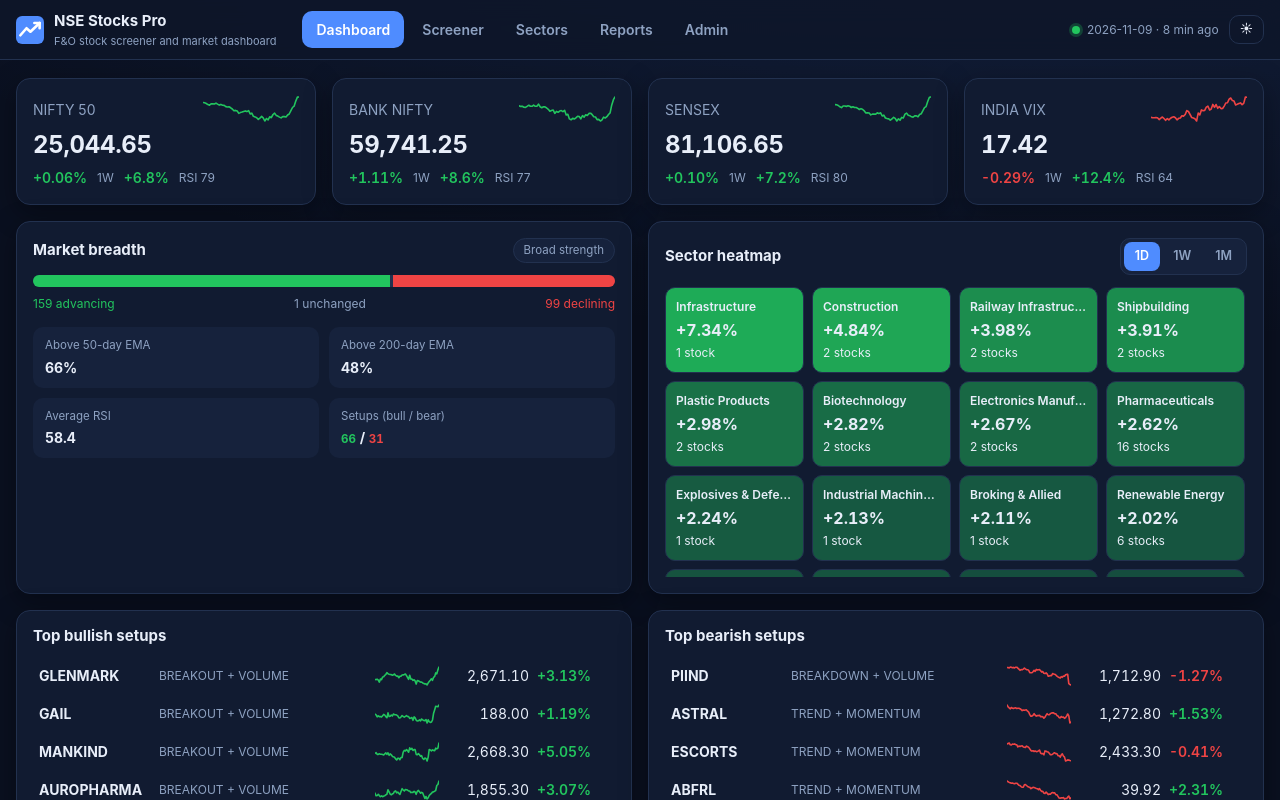
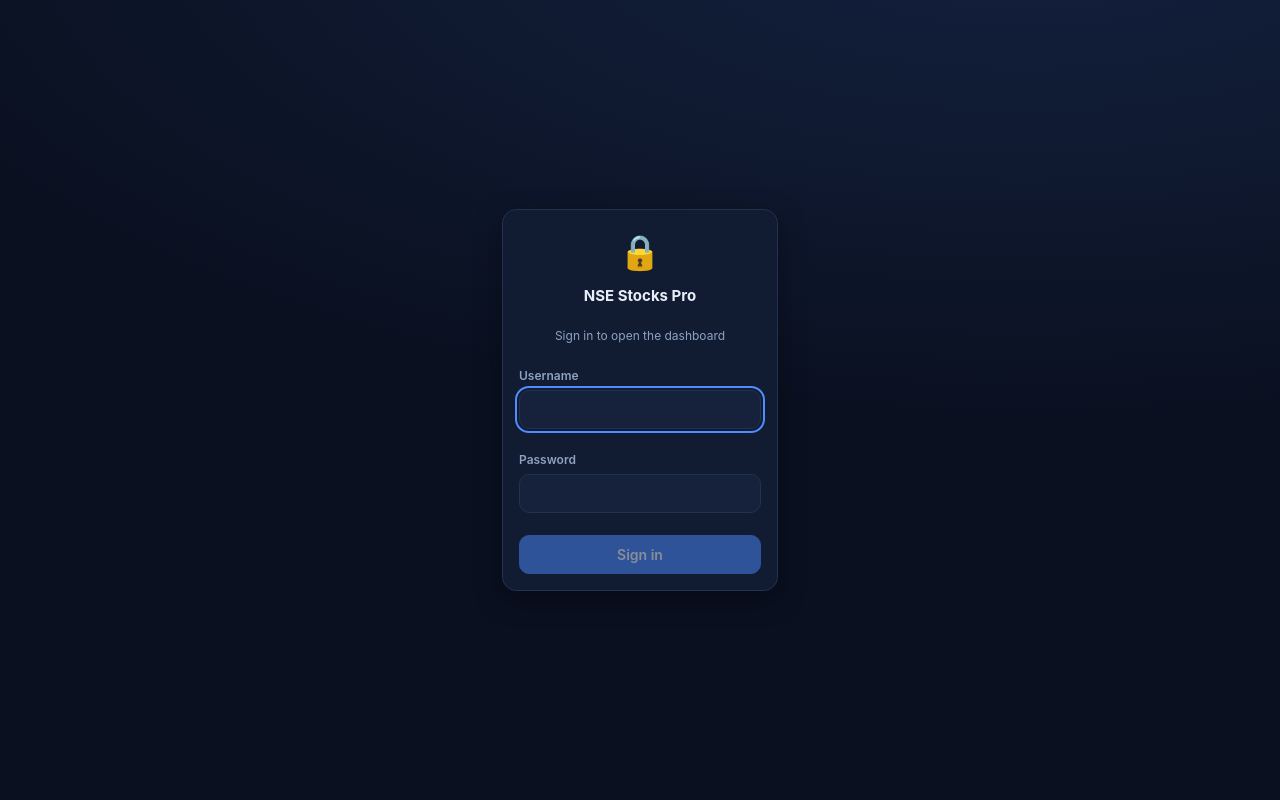
Before and after one commit to vishu5683/NSE-STOCK-MONITORING, a React (Vite) app: page / in a window 1280 px wide. Shown: the top 800 px of the page. Built offline with nearby package versions, Linux system fonts and the light colour scheme.

Commit message:
Gate the whole site behind a username and password login

```diff
--- a/src/App.jsx
+++ b/src/App.jsx
@@ -6,6 +6,8 @@ import Dashboard, { SectorHeatmap } from './components/Dashboard.jsx';
 import Screener from './components/Screener.jsx';
 import Reports from './components/Reports.jsx';
 import Admin from './components/Admin.jsx';
+import LoginScreen from './components/LoginScreen.jsx';
+import { isAdmin } from './lib/auth.js';
 import StockModal from './components/StockModal.jsx';
 import { Card, Change } from './components/ui.jsx';
 
@@ -24,6 +26,7 @@ const tabFromHash = () => {
 };
 
 export default function App() {
+  const [authed, setAuthed] = useState(isAdmin());
   const [settings, setSettings] = useState(null);
   const [data, setData] = useState(null);
   const [error, setError] = useState('');
@@ -121,6 +124,7 @@ export default function App() {
     window.scrollTo({ top: 0 });
   };
 
+  if (!authed) return <LoginScreen name="NSE Stocks Pro" tagline="Sign in to open the dashboard" onDone={() => setAuthed(true)} />;
   if (error) {
     return (
       <div className="boot">
--- a/src/components/Admin.jsx
+++ b/src/components/Admin.jsx
@@ -1,6 +1,6 @@
 import React, { useMemo, useState } from 'react';
 import { Card } from './ui.jsx';
-import { isAdmin, login, logout, lockedFor } from '../lib/auth.js';
+import { logout } from '../lib/auth.js';
 import { clearSavedSettings } from '../lib/settings.js';
 import { ageText } from '../lib/fmt.js';
 import { analyseAll } from '../lib/signals.js';
@@ -24,37 +24,6 @@ function validate(sc) {
   if (num('rr1') && sc.rr1 <= 0) e.push('Target 1 multiplier must be above 0.');
   if (num('rr1') && num('rr2') && sc.rr2 <= sc.rr1) e.push('Target 2 must be further than Target 1.');
   return e;
-}
-
-function Login({ onDone }) {
-  const [pw, setPw] = useState('');
-  const [msg, setMsg] = useState('');
-  const submit = (e) => {
-    e.preventDefault();
-    const res = login(pw);
-    if (res.ok) onDone();
-    else {
-      setMsg(res.message);
-      setPw('');
-    }
-  };
-  return (
-    <div className="login-wrap">
-      <form className="card login" onSubmit={submit}>
-        <div className="lock">🔒</div>
-        <h2>Admin sign in</h2>
-        <p className="muted small">Enter the admin password to change branding, screener rules and view data health.</p>
-        <label className="field">
-          <span>Password</span>
-          <input className="input" type="password" value={pw} onChange={(e) => setPw(e.target.value)} autoFocus autoComplete="current-password" disabled={lockedFor() > 0} />
-        </label>
-        {msg && <p className="error" role="alert">{msg}</p>}
-        <button className="btn primary block" type="submit" disabled={!pw}>
-          Sign in
-        </button>
-      </form>
-    </div>
-  );
 }
 
 const NumField = ({ label, hint, value, onChange, step = 1, min, max }) => (
@@ -273,15 +242,5 @@ function Panel({ settings, onChange, meta, universe, stocks, onLogout }) {
 }
 
 export default function Admin(props) {
-  const [authed, setAuthed] = useState(isAdmin());
-  if (!authed) return <Login onDone={() => setAuthed(true)} />;
-  return (
-    <Panel
-      {...props}
-      onLogout={() => {
-        logout();
-        setAuthed(false);
-      }}
-    />
-  );
+  return <Panel {...props} onLogout={() => { logout(); window.location.reload(); }} />;
 }
--- /dev/null
+++ b/src/components/LoginScreen.jsx
@@ -0,0 +1,38 @@
+import React, { useState } from 'react';
+import { login, lockedFor } from '../lib/auth.js';
+
+export default function LoginScreen({ name, tagline, onDone }) {
+  const [user, setUser] = useState('');
+  const [pw, setPw] = useState('');
+  const [msg, setMsg] = useState('');
+  const submit = (e) => {
+    e.preventDefault();
+    const res = login(user, pw);
+    if (res.ok) onDone();
+    else {
+      setMsg(res.message);
+      setPw('');
+    }
+  };
+  return (
+    <div className="boot">
+      <form className="card login" onSubmit={submit}>
+        <div className="lock">🔒</div>
+        <h2>{name || 'Sign in'}</h2>
+        <p className="muted small">{tagline || 'Sign in to continue.'}</p>
+        <label className="field">
+          <span>Username</span>
+          <input className="input" value={user} onChange={(e) => setUser(e.target.value)} autoFocus autoComplete="username" disabled={lockedFor() > 0} />
+        </label>
+        <label className="field">
+          <span>Password</span>
+          <input className="input" type="password" value={pw} onChange={(e) => setPw(e.target.value)} autoComplete="current-password" disabled={lockedFor() > 0} />
+        </label>
+        {msg && <p className="error" role="alert">{msg}</p>}
+        <button className="btn primary block" type="submit" disabled={!user || !pw}>
+          Sign in
+        </button>
+      </form>
+    </div>
+  );
+}
--- a/src/lib/auth.js
+++ b/src/lib/auth.js
@@ -6,7 +6,8 @@
 // private client data behind it. For real protection add a backend (e.g. Vercel serverless function
 // or Cloudflare Access) in front of the site.
 
-const ADMIN_PASSWORD = 'ADMIN#@1234';
+const ADMIN_USER = 'ADMIN';
+const ADMIN_PASSWORD = 'Vishu@4321';
 const SESSION_KEY = 'nsestocks.admin';
 const LOCK_KEY = 'nsestocks.lock';
 const MAX_TRIES = 5;
@@ -40,11 +41,11 @@ export function lockedFor() {
   return 0;
 }
 
-export function login(password) {
+export function login(username, password) {
   const wait = lockedFor();
   if (wait > 0) return { ok: false, message: `Too many attempts. Try again in ${wait}s.` };
 
-  if (password === ADMIN_PASSWORD) {
+  if (String(username).trim().toLowerCase() === ADMIN_USER.toLowerCase() && password === ADMIN_PASSWORD) {
     write(SESSION_KEY, '1');
     write(LOCK_KEY, null);
     return { ok: true };
@@ -60,7 +61,7 @@ export function login(password) {
     return { ok: false, message: 'Too many attempts. Locked for 30 seconds.' };
   }
   write(LOCK_KEY, JSON.stringify({ tries }));
-  return { ok: false, message: `Wrong password. ${MAX_TRIES - tries} tries left.` };
+  return { ok: false, message: `Wrong username or password. ${MAX_TRIES - tries} tries left.` };
 }
 
 export function logout() {
```
Also changed, not shown: 2 other files (tests, documents, lock files or other folders).
